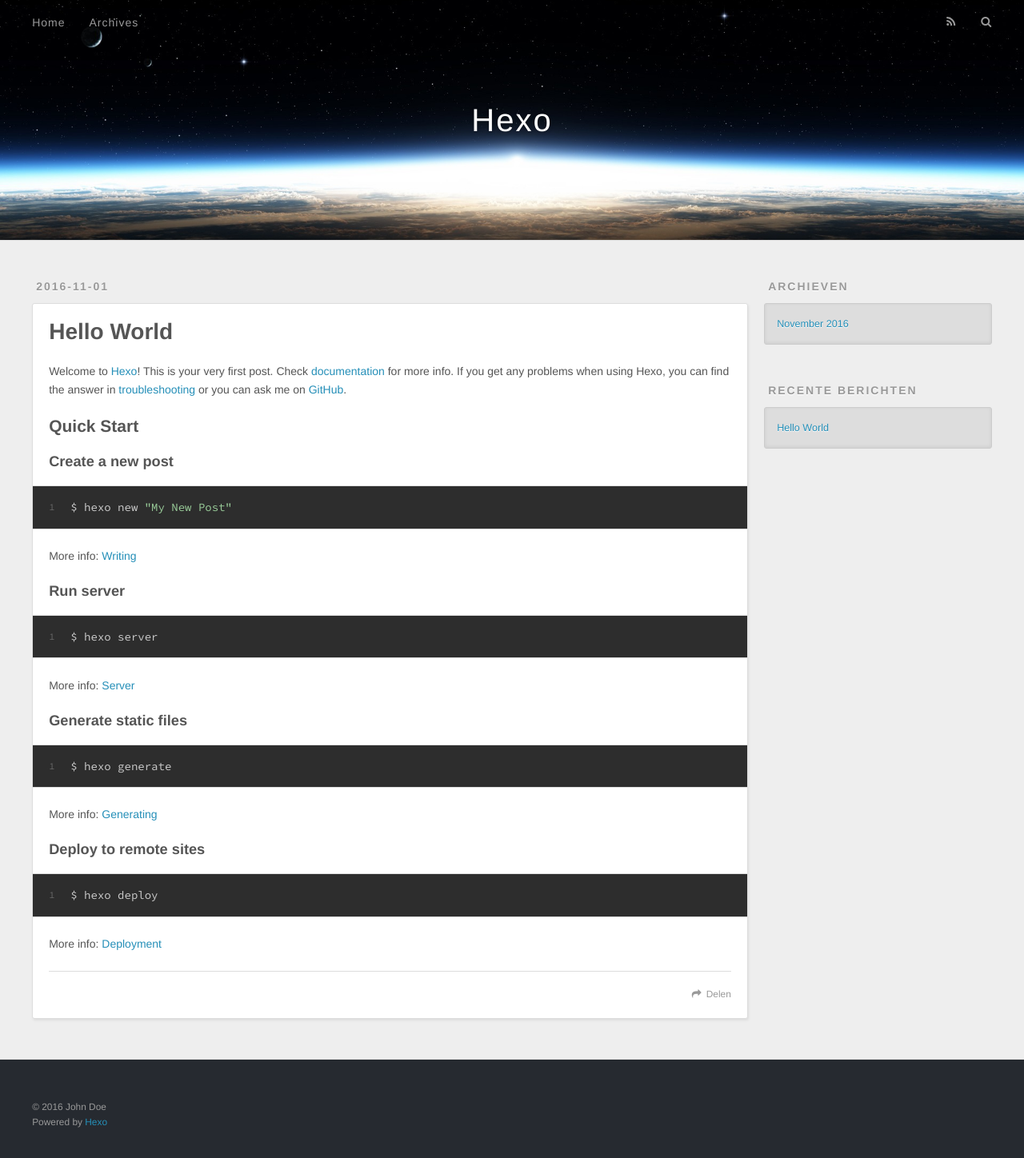
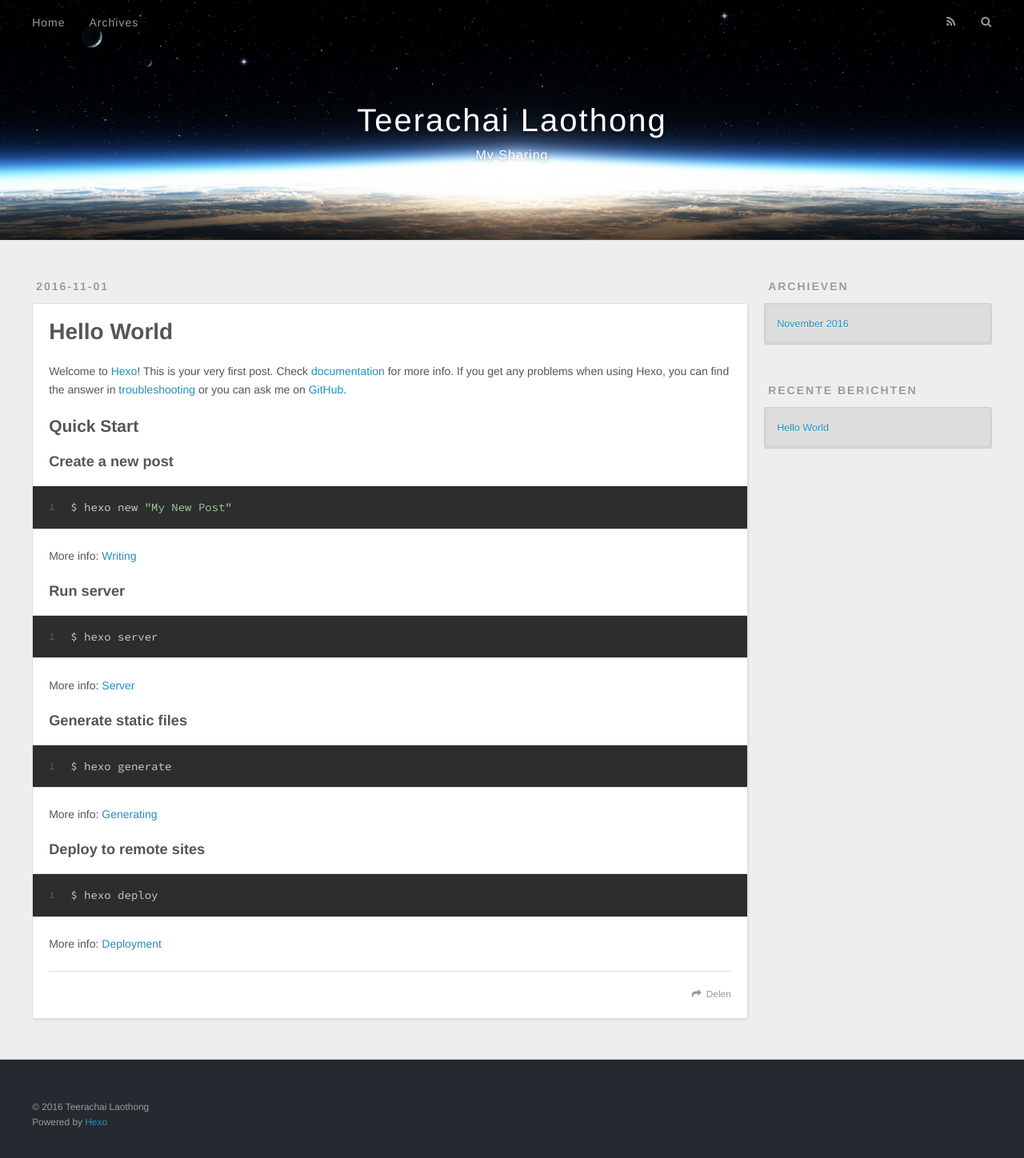
Before and after one commit to tlaothong/tlaothong-hexo, a plain HTML site: page index.html in a window 1280 px wide. Shown: the whole page at 80% size. Drawn offline with nearby package versions, Linux system fonts and the light colour scheme.

Commit message:
Site updated: 2016-11-01 19:35:12

```diff
--- a/index.html
+++ b/index.html
@@ -3,16 +3,19 @@
 <head>
   <meta charset="utf-8">
 
-  <title>Hexo</title>
+  <title>Teerachai Laothong</title>
   <meta name="viewport" content="width=device-width, initial-scale=1, maximum-scale=1">
-  <meta property="og:type" content="website">
-<meta property="og:title" content="Hexo">
+  <meta name="description" content="Code and Dev">
+<meta property="og:type" content="website">
+<meta property="og:title" content="Teerachai Laothong">
 <meta property="og:url" content="http://yoursite.com/index.html">
-<meta property="og:site_name" content="Hexo">
+<meta property="og:site_name" content="Teerachai Laothong">
+<meta property="og:description" content="Code and Dev">
 <meta name="twitter:card" content="summary">
-<meta name="twitter:title" content="Hexo">
+<meta name="twitter:title" content="Teerachai Laothong">
+<meta name="twitter:description" content="Code and Dev">
 
-    <link rel="alternate" href="/atom.xml" title="Hexo" type="application/atom+xml">
+    <link rel="alternate" href="/atom.xml" title="Teerachai Laothong" type="application/atom+xml">
 
 
     <link rel="icon" href="/favicon.png">
@@ -33,8 +36,12 @@
   <div id="header-outer" class="outer">
     <div id="header-title" class="inner">
       <h1 id="logo-wrap">
-        <a href="/" id="logo">Hexo</a>
+        <a href="/" id="logo">Teerachai Laothong</a>
       </h1>
+
+        <h2 id="subtitle-wrap">
+          <a href="/" id="subtitle">My Sharing</a>
+        </h2>
 
     </div>
     <div id="header-inner" class="inner">
@@ -96,7 +103,7 @@
 
     </div>
     <footer class="article-footer">
-      <a data-url="http://yoursite.com/2016/11/01/hello-world/" data-id="ciuzgje3d0000qwuj5ruahv9d" class="article-share-link">Delen</a>
+      <a data-url="http://yoursite.com/2016/11/01/hello-world/" data-id="ciuzh8ykf00007wuj6jg5nti8" class="article-share-link">Delen</a>
 
 
     </footer>
@@ -151,7 +158,7 @@
 
   <div class="outer">
     <div id="footer-info" class="inner">
-      &copy; 2016 John Doe<br>
+      &copy; 2016 Teerachai Laothong<br>
       Powered by <a href="http://hexo.io/" target="_blank">Hexo</a>
     </div>
   </div>
```
Also changed, not shown: 2016/11/01/hello-world/index.html (+10 -6 lines), archives/2016/11/index.html (+15 -8 lines), archives/2016/index.html (+15 -8 lines), archives/index.html (+15 -8 lines).
